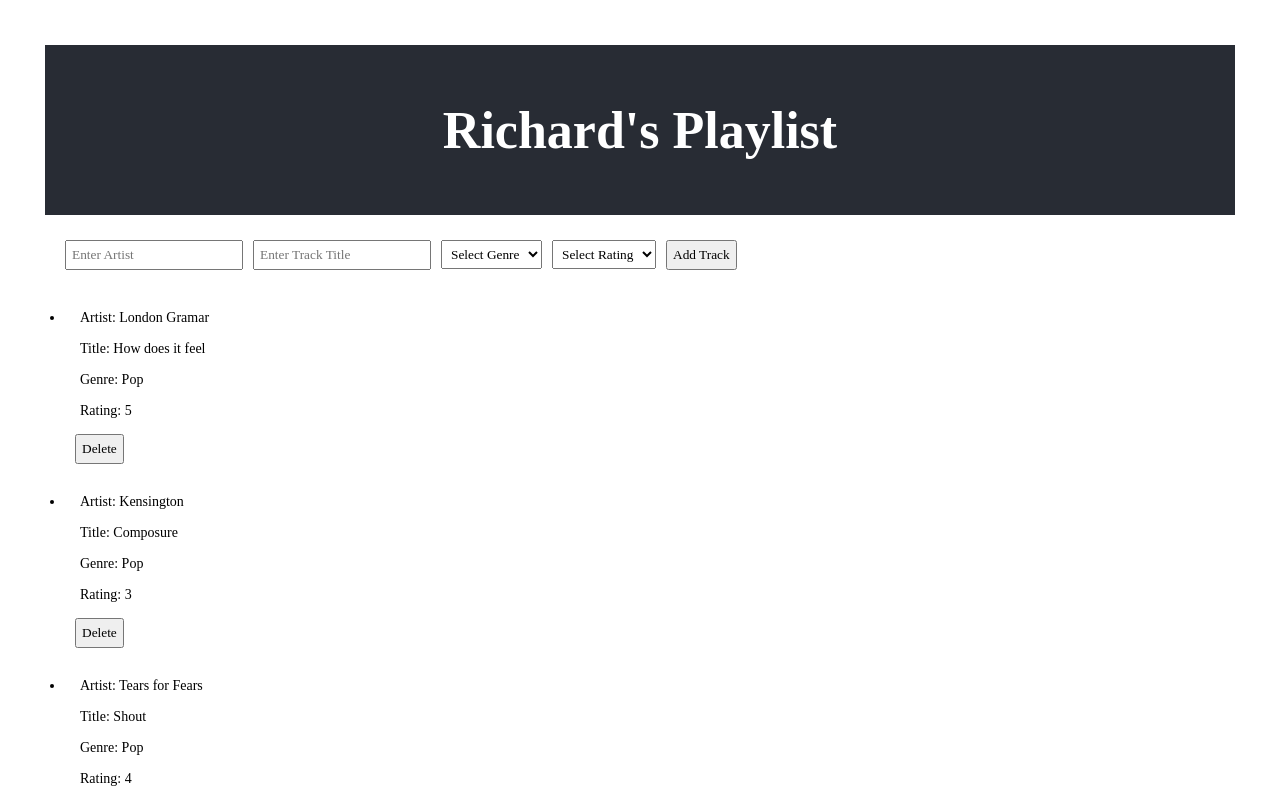
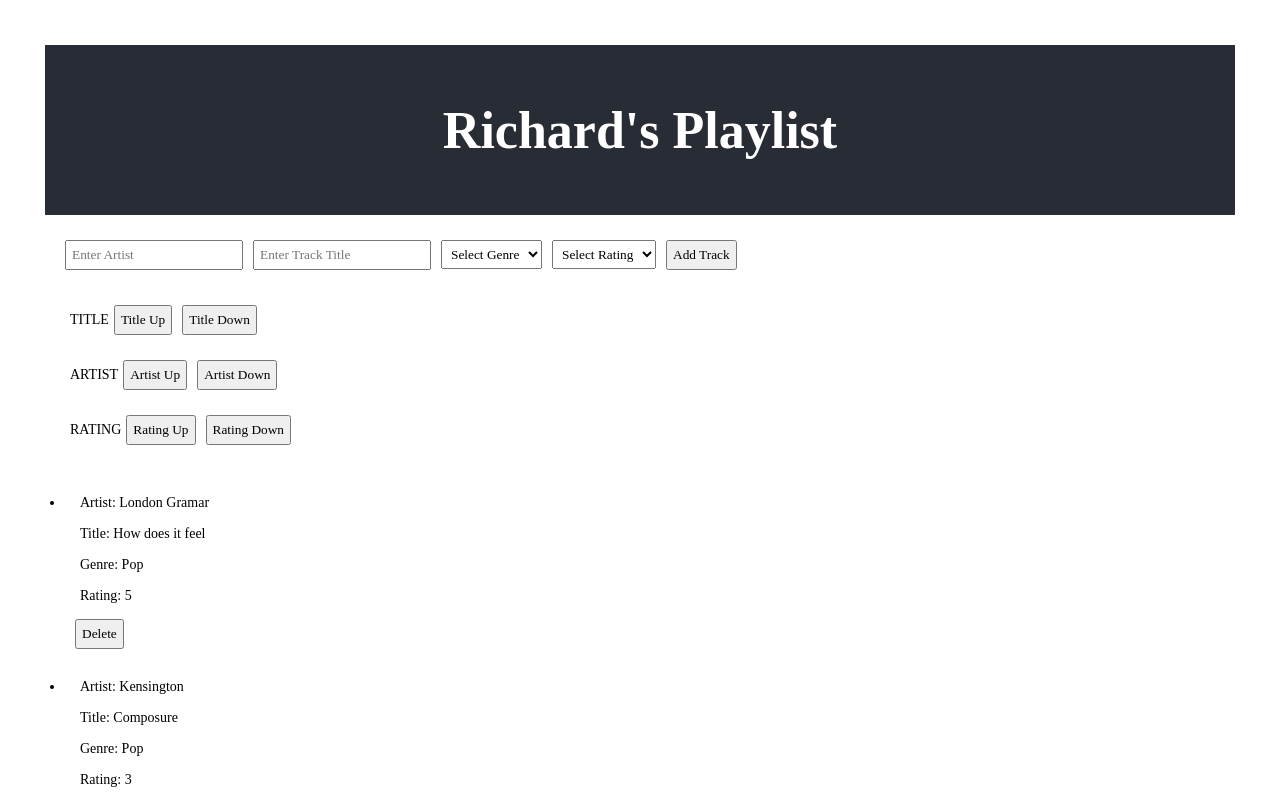
Before and after one commit to Rfvanesveld/SongSaver, a React (Create React App) app: page / in a window 1280 px wide. Shown: the top 800 px of the page. Built offline with nearby package versions, Linux system fonts and the light colour scheme.

Commit message:
Sorted function not working yet

```diff
--- a/src/Components/TrackOverview.js
+++ b/src/Components/TrackOverview.js
@@ -1,5 +1,6 @@
 import React, { useState } from 'react';
 import TrackList from './TrackList'
+import TrackSort from './TrackSort'
 import NewTrack from './NewTrack'
 
 function TrackOverview() {
@@ -25,11 +26,24 @@ function TrackOverview() {
         setTracks({ allTracks: filteredTracks })
     }
 
-
+    const sortTracks = (fieldName, reverse) => {
+        let sortedTracks = tracks.allTracks.sort((track1, track2) => {
+            if (track1[fieldName].toLowerCase() > track2[fieldName].toLowerCase()) {
+                return 1
+            }
+            if (track1.track < track2.track) {
+                return -1
+            }
+            return 0
+        })
+        reverse && sortedTracks.reverse()
+        setTracks({ allTracks: sortedTracks })
+    }
 
     return (
         <div>
             <NewTrack addTrack={addTrack} />
+            <TrackSort sortTracks={sortTracks} />
             <TrackList {...tracks} deleteTrack={deleteTrack} />
         </div>
     )
--- /dev/null
+++ b/src/Components/TrackSort.js
@@ -0,0 +1,23 @@
+import React from "react"
+
+const TrackSort = (props) => {
+    return (
+        <header>
+            <p>TITLE
+                <button onClick={() => props.sortTracks('Title', true)}> Title Up</button>
+                <button onClick={() => props.sortTracks('Title', true)}>Title Down</button>
+            </p>
+
+            <p>ARTIST
+                <button onClick={() => props.sortTracks('Artist', true)}>Artist Up</button>
+                <button onClick={() => props.sortTracks('Artist', true)}>Artist Down</button>
+            </p>
+
+            <p>RATING
+                <button onClick={() => props.sortTracks('Rating', true)}>Rating Up</button>
+                <button onClick={() => props.sortTracks('Rating', true)}>Rating Down</button>
+            </p>
+        </header>
+    )
+}
+export default TrackSort
```
